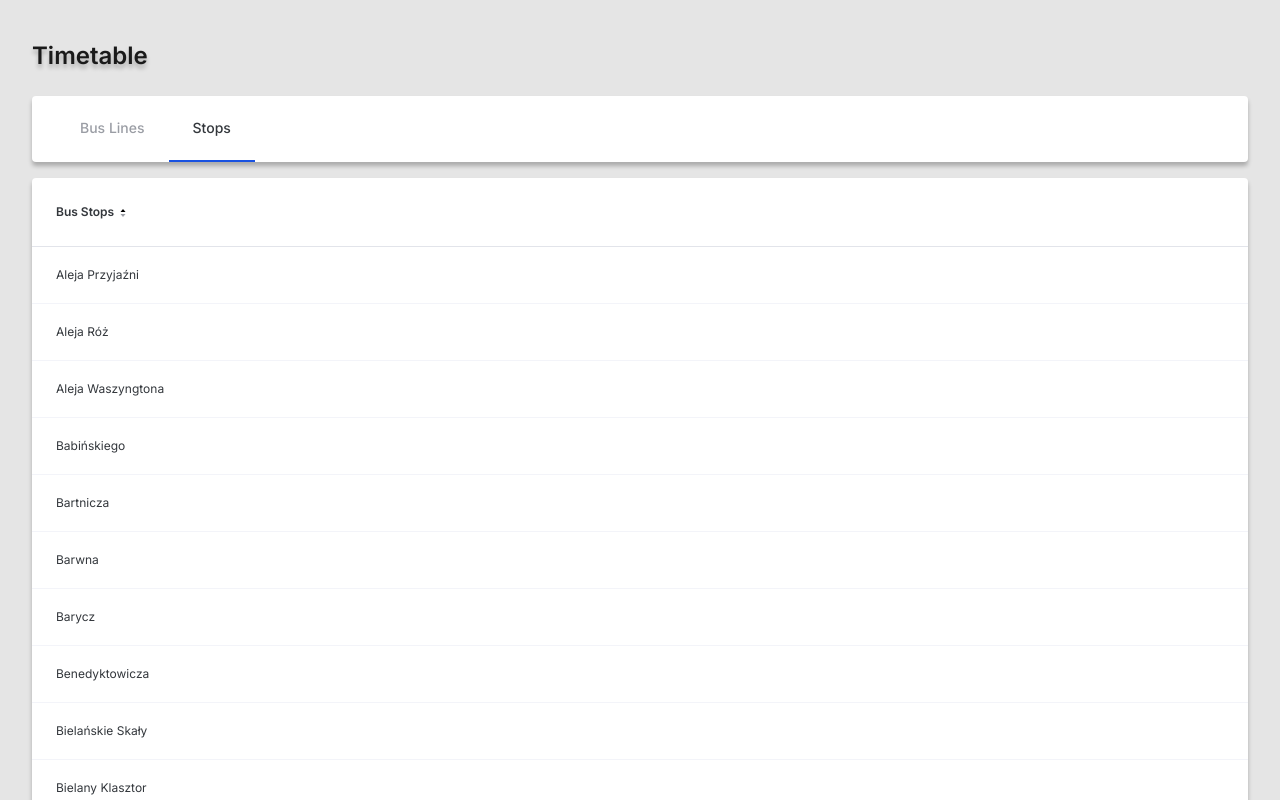
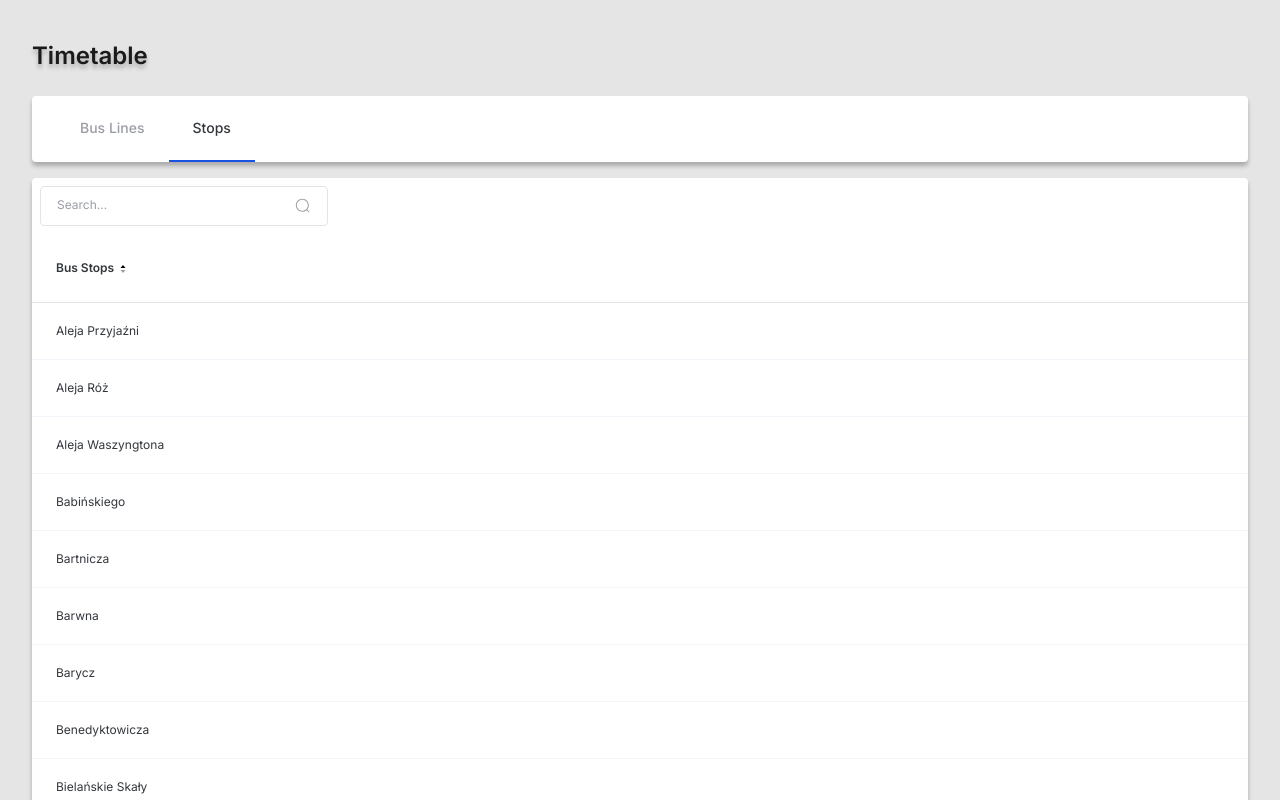
Before and after one commit to massqeen/bus-stops-timetable-app, a Vue app: page /stops in a window 1280 px wide. Shown: the top 800 px of the page. Built offline with nearby package versions, Linux system fonts and the light colour scheme; data requests are answered from the project's data file.

Commit message:
Add SearchInput component to the BusStops.vue

```diff
--- a/src/views/BusStops.vue
+++ b/src/views/BusStops.vue
@@ -2,6 +2,7 @@
 import { ref, onMounted, watch } from 'vue'
 import { useStore, BusStop } from '@/store'
 import SortableBusStopList from "@/components/SortableBusStopList.vue";
+import SearchInput from "@/components/SearchInput.vue";
 
 const store = useStore()
 const busStops = ref<BusStop[]>([])
@@ -36,6 +37,9 @@ onMounted(async () => {
 
 <template>
   <div class="stops">
+    <div class="search-input-container">
+      <SearchInput placeholder="Search..." />
+    </div>
     <SortableBusStopList :is-selectable="false"
                          :stops="sortedBusStops"
                          :is-ascending="isAscending"
@@ -52,4 +56,8 @@ onMounted(async () => {
   box-shadow: 0 4px 4px rgba(0, 0, 0, 0.25);
   border-radius: 4px;
 }
+
+.search-input-container {
+  padding: 0.8rem;
+}
 </style>
```
